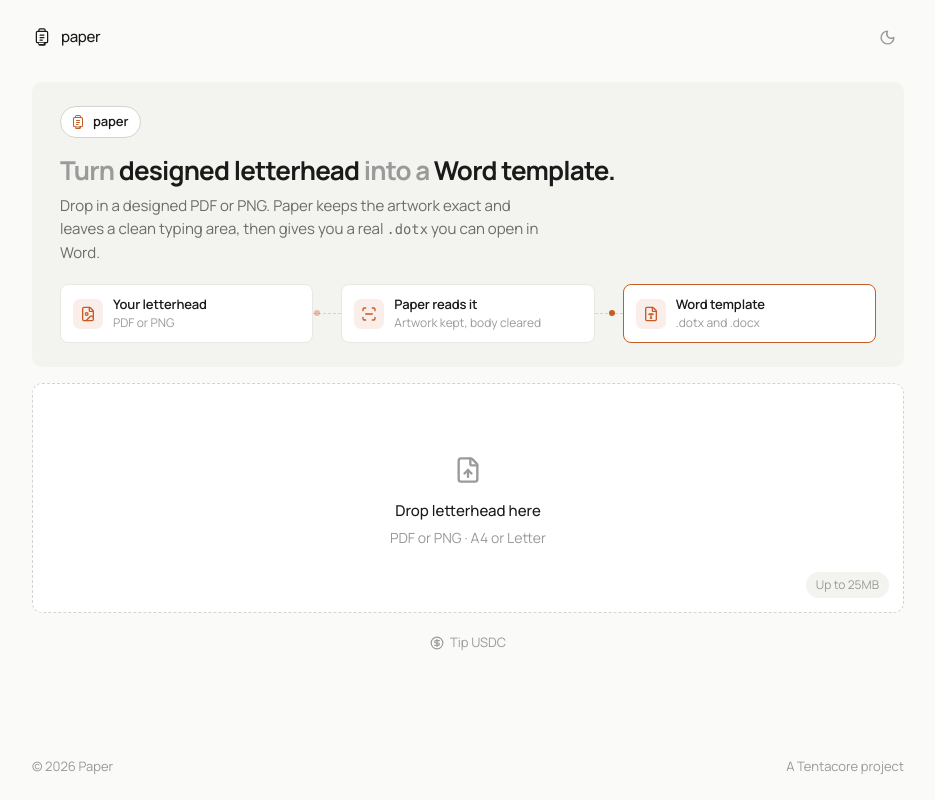
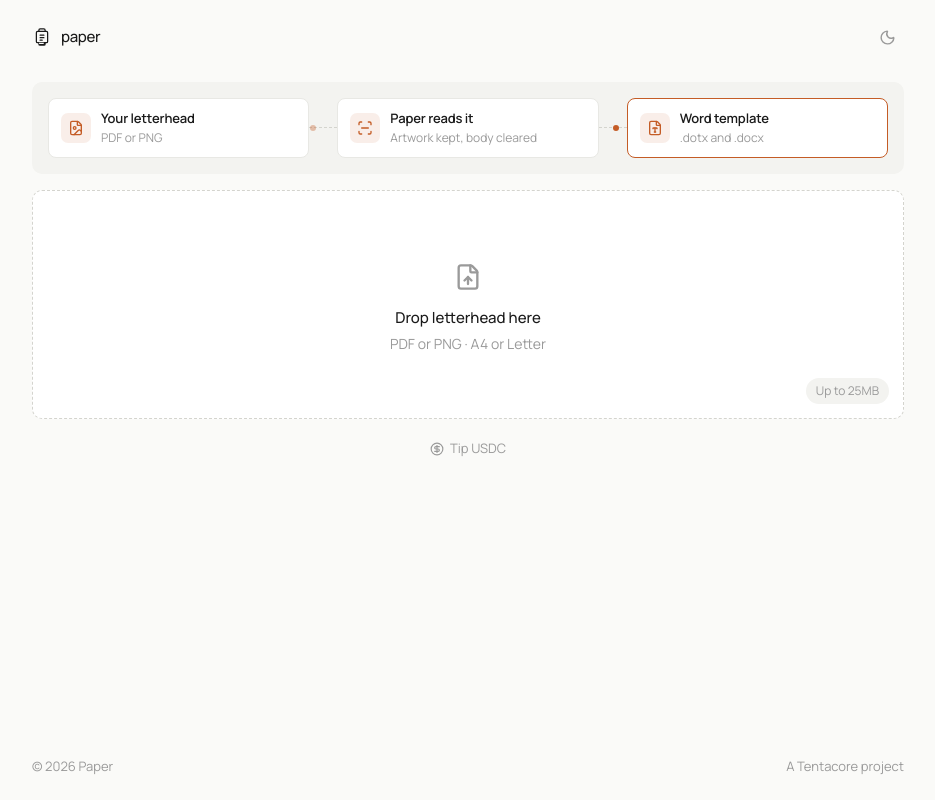
Before and after one commit to 0xskimi/paper, a website built with Vite: page index.html in a window 1280 px wide. Shown: the whole page, without its empty margins (172-1107 px from the left). Built offline with nearby package versions, Linux system fonts and the light colour scheme; no server answers; what web-haptics would draw is missing.

Commit message:
Leave only the how-it-works strip in the intro box.
Co-Authored-By: Claude Opus 5.5 (1M context) <noreply@anthropic.com>

```diff
--- a/index.html
+++ b/index.html
@@ -37,14 +37,7 @@
 
   <main class="stage">
     <header class="intro" id="intro">
-      <span class="tag">
-        <svg class="tag-icon" xmlns="http://www.w3.org/2000/svg" viewBox="0 0 24 24" fill="none" aria-hidden="true">
-        <path fill-rule="evenodd" clip-rule="evenodd" d="M7.5 3.75A2.25 2.25 0 0 1 9.75 1.5h4.5A2.25 2.25 0 0 1 16.5 3.75v.75h.75A2.25 2.25 0 0 1 19.5 6.75v10.5a2.25 2.25 0 0 1-2.25 2.25h-.75v.75a2.25 2.25 0 0 1-2.25 2.25h-4.5a2.25 2.25 0 0 1-2.25-2.25v-.75h-.75A2.25 2.25 0 0 1 4.5 17.25V6.75A2.25 2.25 0 0 1 6.75 4.5h.75v-.75Zm1.5.75v-.75a.75.75 0 0 1 .75-.75h4.5a.75.75 0 0 1 .75.75v.75h-6Zm9 2.25a.75.75 0 0 0-.75-.75h-10.5a.75.75 0 0 0-.75.75v10.5c0 .414.336.75.75.75h10.5a.75.75 0 0 0 .75-.75V6.75Zm-9.75 12v.75c0 .414.336.75.75.75h4.5a.75.75 0 0 0 .75-.75v-.75h-6ZM9 9.75A.75.75 0 0 1 9.75 9h4.5a.75.75 0 0 1 0 1.5h-4.5A.75.75 0 0 1 9 9.75Zm0 3A.75.75 0 0 1 9.75 12h4.5a.75.75 0 0 1 0 1.5h-4.5A.75.75 0 0 1 9 12.75Zm0 3A.75.75 0 0 1 9.75 15h2.5a.75.75 0 0 1 0 1.5h-2.5A.75.75 0 0 1 9 15.75Z" fill="currentColor"/>
-      </svg>
-        <span class="tag-text">paper</span>
-      </span>
-      <h1 class="headline"><span class="dim">Turn</span> designed letterhead <span class="dim">into a</span> Word template.</h1>
-      <p class="subhead">Drop in a designed PDF or PNG. Paper keeps the artwork exact and leaves a clean typing area, then gives you a real <code>.dotx</code> you can open in Word.</p>
+      <h1 class="sr-only">Paper turns designed letterhead into a Word template</h1>
 
       <ol class="flow" aria-label="How Paper works">
         <li class="flow-step">
--- a/src/style.css
+++ b/src/style.css
@@ -118,51 +118,17 @@ html[data-theme="dark"] .theme-icon--sun { display: block; }
 .intro {
   background: var(--surface-muted);
   border-radius: var(--radius);
-  padding: 24px 28px;
+  padding: 16px;
   margin-bottom: 16px;
 }
 
-.tag {
-  display: inline-flex;
-  align-items: center;
-  gap: 7px;
-  padding: 5px 12px 5px 9px;
-  border: 1px solid var(--border-strong);
-  border-radius: 999px;
-  background: var(--surface);
-  color: var(--text);
-  margin-bottom: 16px;
-}
-
-.tag-icon {
-  width: 16px;
-  height: 16px;
-  color: var(--accent);
-}
-
-.tag-text {
-  font-size: 13px;
-  font-weight: 600;
-  letter-spacing: -0.01em;
-}
-
-.headline {
-  font-size: 26px;
-  font-weight: 700;
-  letter-spacing: -0.03em;
-  margin-bottom: 8px;
-  line-height: 1.25;
-}
-
-.headline .dim {
-  color: var(--text-muted);
-}
-
-.subhead {
-  font-size: 15px;
-  color: var(--text-secondary);
-  line-height: 1.55;
-  max-width: 54ch;
+.sr-only {
+  position: absolute;
+  width: 1px;
+  height: 1px;
+  overflow: hidden;
+  clip: rect(0 0 0 0);
+  white-space: nowrap;
 }
 
 /* How it works strip */
@@ -171,7 +137,6 @@ html[data-theme="dark"] .theme-icon--sun { display: block; }
   list-style: none;
   display: flex;
   align-items: center;
-  margin-top: 20px;
 }
 
 .flow-step {
@@ -724,10 +689,6 @@ html[data-theme="dark"] .tip-popover {
     padding: 20px;
   }
 
-  .headline {
-    font-size: 22px;
-  }
-
   .flow {
     flex-direction: column;
     align-items: stretch;
```
